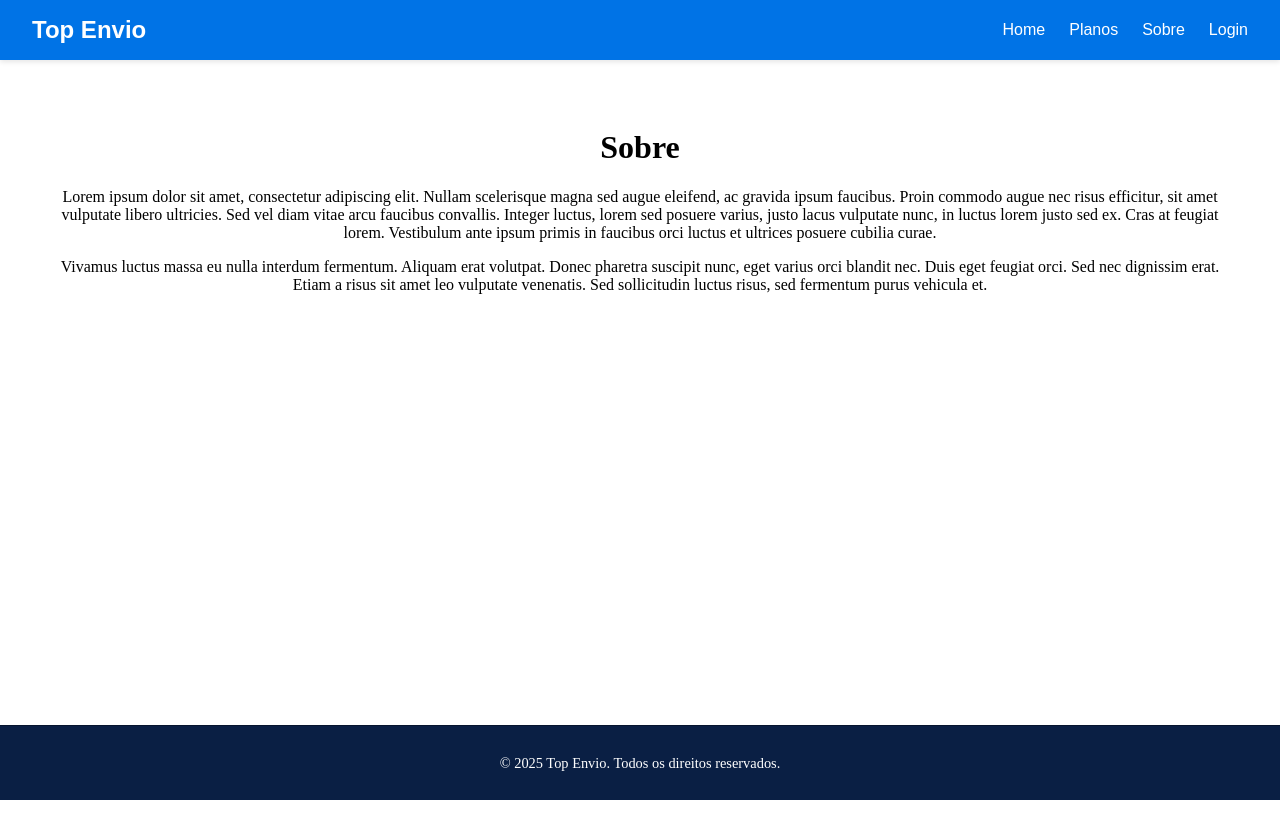
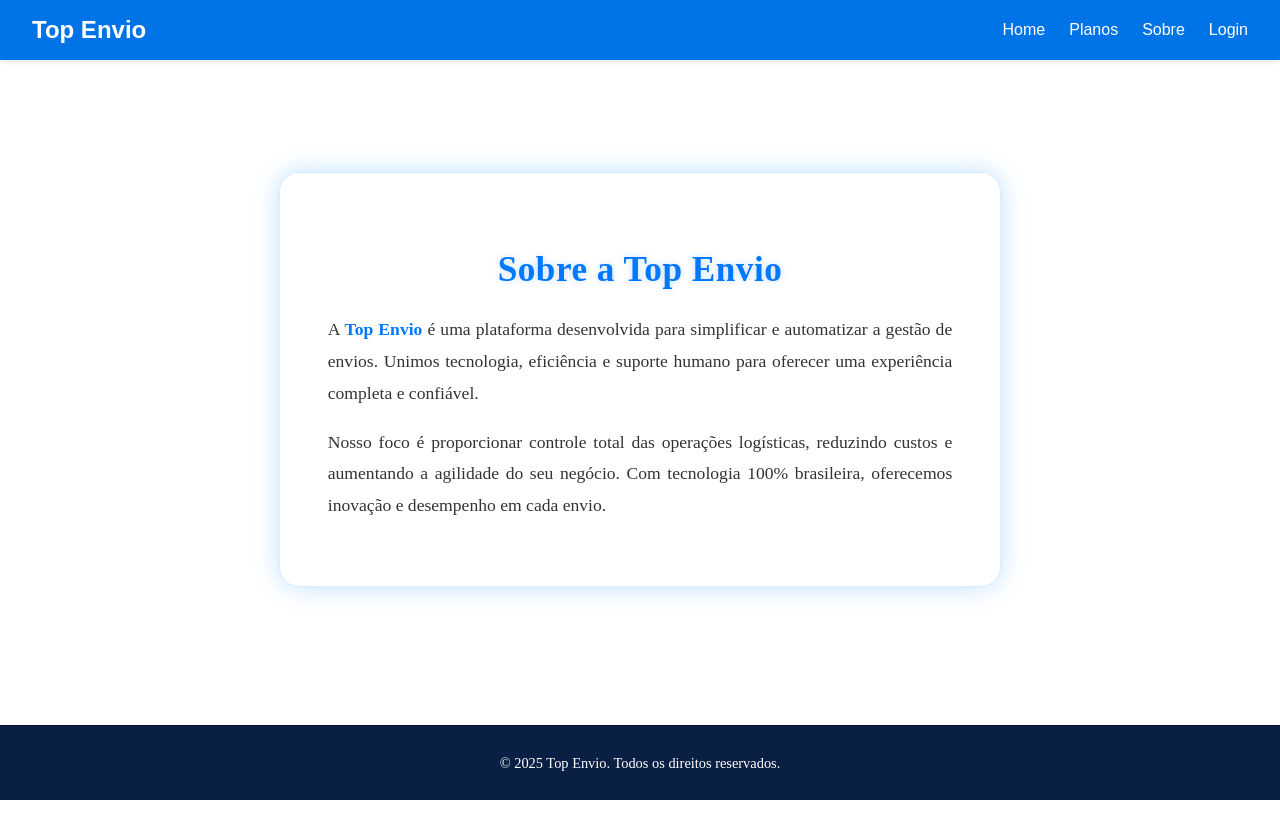
Before and after one commit to jacksonmmartins/topenvio, a React (Vite) app in the folder Front End/: page /sobre in a window 1280 px wide. Shown: the top 838 px of the page. Before the commit the page ends 816 px from the top, so only its background shows below. Built offline with nearby package versions, Linux system fonts and the light colour scheme.

Commit message:
ajustes do layout

```diff
--- /dev/null
+++ b/Front End/src/Pages/Sobre.css
@@ -0,0 +1,64 @@
+.sobre-section {
+  display: flex;
+  justify-content: center;
+  align-items: flex-start;
+  min-height: 100vh;
+  background: #ffffff; /* fundo branco */
+  padding-top: 4rem; /* card mais próximo da navbar */
+}
+
+.sobre-card {
+  width: 85%;
+  max-width: 850px;
+  padding: 3rem;
+  border-radius: 20px;
+  background: rgba(255, 255, 255, 0.75);
+  backdrop-filter: blur(12px);
+  -webkit-backdrop-filter: blur(12px);
+  box-shadow: 0 0 25px rgba(0, 136, 255, 0.25);
+  border: 1px solid rgba(0, 136, 255, 0.15);
+  text-align: center;
+  color: #333;
+  transition: all 0.3s ease;
+  margin-top: 0; /* remove espaçamento extra */
+}
+
+.sobre-card:hover {
+  transform: translateY(-4px);
+  box-shadow: 0 0 35px rgba(0, 150, 255, 0.3);
+}
+
+.sobre-card h1 {
+  font-size: 2.2rem;
+  margin-bottom: 1.5rem;
+  color: #0078ff;
+  text-shadow: 0 0 6px rgba(0, 120, 255, 0.25);
+  letter-spacing: 0.5px;
+}
+
+.sobre-card p {
+  font-size: 1.1rem;
+  line-height: 1.8;
+  color: #333;
+  margin-bottom: 1rem;
+  text-align: justify;
+}
+
+.sobre-card strong {
+  color: #0078ff;
+}
+
+@media (max-width: 768px) {
+  .sobre-card {
+    padding: 2rem;
+    margin-top: 1rem; /* leve respiro em mobile */
+  }
+
+  .sobre-card h1 {
+    font-size: 1.8rem;
+  }
+
+  .sobre-card p {
+    font-size: 1rem;
+  }
+}
--- a/Front End/src/Pages/Sobre.jsx
+++ b/Front End/src/Pages/Sobre.jsx
@@ -1,24 +1,23 @@
+import "./Sobre.css";
 
-export default function Sobre () {
+export default function Sobre() {
   return (
-        <div>
-      <h1>Sobre</h1>
+    <section className="sobre-section">
+      <div className="sobre-card">
+        <h1>Sobre a Top Envio</h1>
         <p>
-        Lorem ipsum dolor sit amet, consectetur adipiscing elit. Nullam
-        scelerisque magna sed augue eleifend, ac gravida ipsum faucibus. Proin
-        commodo augue nec risus efficitur, sit amet vulputate libero ultricies.
-        Sed vel diam vitae arcu faucibus convallis. Integer luctus, lorem sed
-        posuere varius, justo lacus vulputate nunc, in luctus lorem justo sed
-        ex. Cras at feugiat lorem. Vestibulum ante ipsum primis in faucibus
-        orci luctus et ultrices posuere cubilia curae.
+          A <strong>Top Envio</strong> é uma plataforma desenvolvida para
+          simplificar e automatizar a gestão de envios. Unimos tecnologia,
+          eficiência e suporte humano para oferecer uma experiência completa e
+          confiável.
         </p>
         <p>
-        Vivamus luctus massa eu nulla interdum fermentum. Aliquam erat volutpat.
-        Donec pharetra suscipit nunc, eget varius orci blandit nec. Duis eget
-        feugiat orci. Sed nec dignissim erat. Etiam a risus sit amet leo
-        vulputate venenatis. Sed sollicitudin luctus risus, sed fermentum purus
-        vehicula et.
+          Nosso foco é proporcionar controle total das operações logísticas,
+          reduzindo custos e aumentando a agilidade do seu negócio. Com
+          tecnologia 100% brasileira, oferecemos inovação e desempenho em cada
+          envio.
         </p>
       </div>
-    )
+    </section>
+  );
 }
```
Lines whose indentation alone changed are shown as unchanged.
